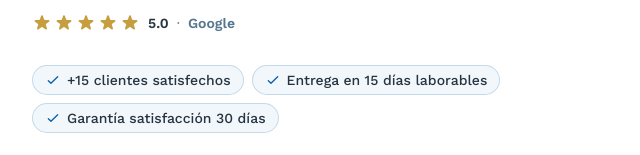
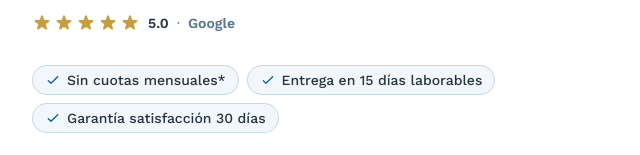
Before and after one commit to fsmartcfs-code/sg-f578bdde-0a98-4ac7-af00-b40a6d478feb-1776842642, a Next.js app: page / in a window 1280 px wide. Shown: the part 423-578 px from the top of the page, without its empty margins (0-640 px from the left). Built offline with nearby package versions, Linux system fonts and the light colour scheme.

Commit message:
feat(ui): update first trust badge text

```diff
--- a/src/components/Hero.tsx
+++ b/src/components/Hero.tsx
@@ -69,7 +69,7 @@ export function Hero() {
                 <svg className="w-4 h-4 text-primary" fill="none" viewBox="0 0 24 24" stroke="currentColor">
                   <path strokeLinecap="round" strokeLinejoin="round" strokeWidth={2} d="M5 13l4 4L19 7" />
                 </svg>
-                <span className="text-sm font-medium text-foreground">+15 clientes satisfechos</span>
+                <span className="text-sm font-medium text-foreground">Sin cuotas mensuales*</span>
               </div>
               <div className="flex items-center gap-1.5 bg-primary/5 border border-primary/20 rounded-full px-3 py-1">
                 <svg className="w-4 h-4 text-primary" fill="none" viewBox="0 0 24 24" stroke="currentColor">
```
